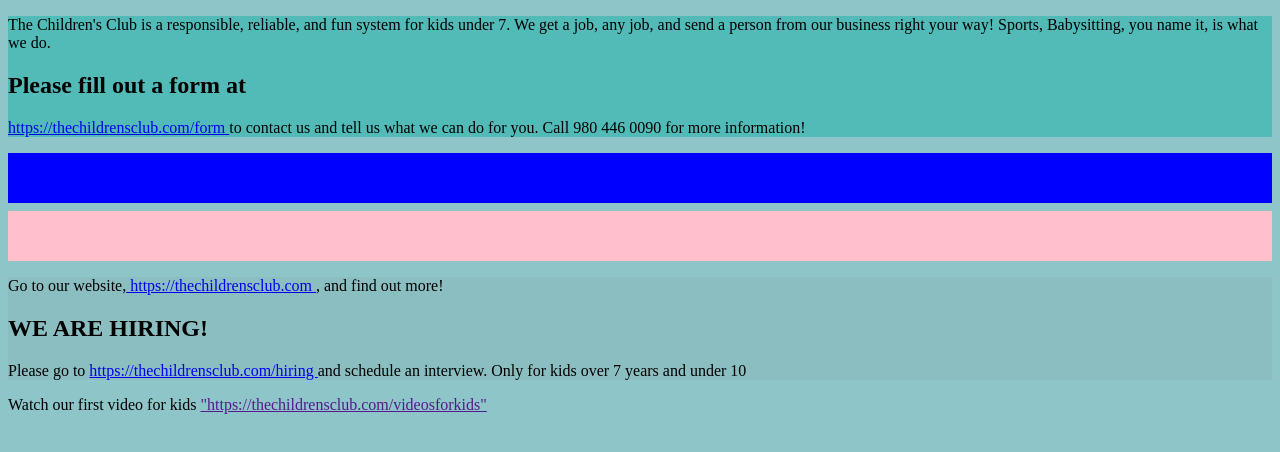
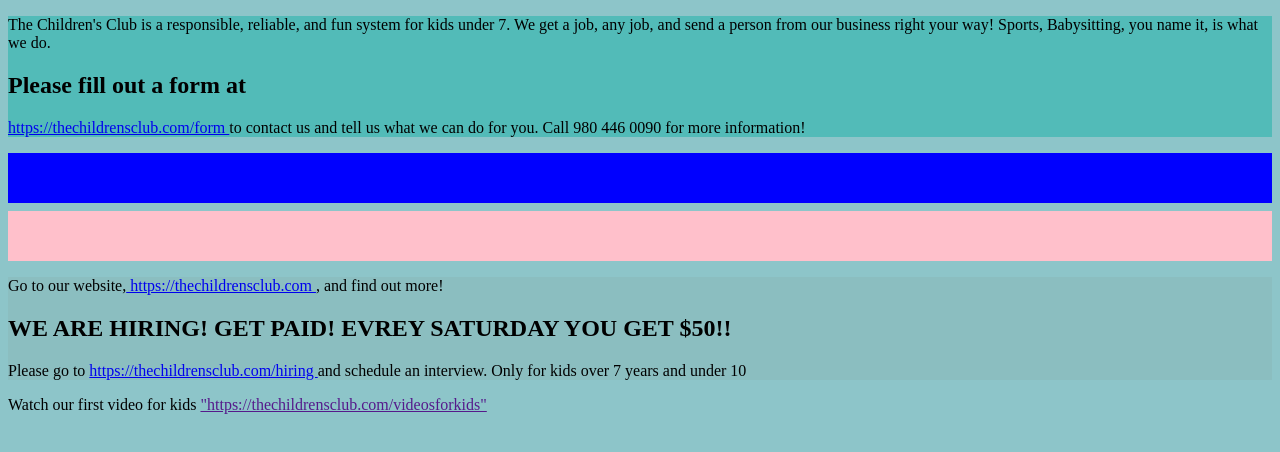
Before and after one commit to gnomic7/thechildrensclub, a plain HTML site: page index.html in a window 1280 px wide. Drawn offline with Linux system fonts and the light colour scheme.

Commit message:
Added a longer sentence to second title

```diff
--- a/index.html
+++ b/index.html
@@ -28,7 +28,7 @@
       <p>
         Go to our website,<a href="https://gnomic7.github.io/thechildrensclub"> https://thechildrensclub.com </a>, and find out more!
       </p>
-      <h2>WE ARE HIRING!</h2>
+      <h2>WE ARE HIRING! GET PAID! EVREY SATURDAY YOU GET $50!!</h2>
       Please go to <a href="https://gnomic7.github.io/thechildrensclub">https://thechildrensclub.com/hiring </a> and schedule an interview. Only for kids over 7 years and under 10
     </div>
   </main>
```
